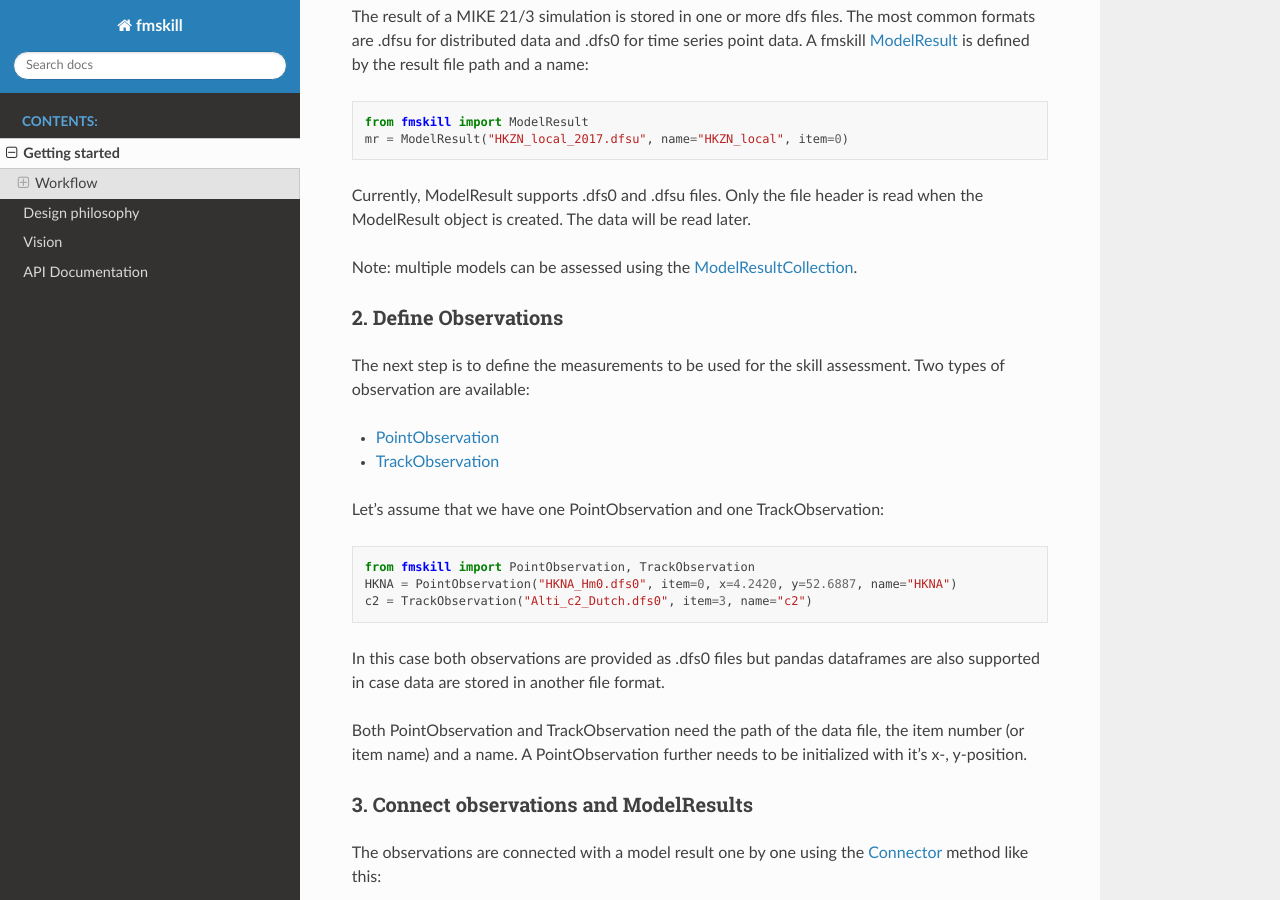
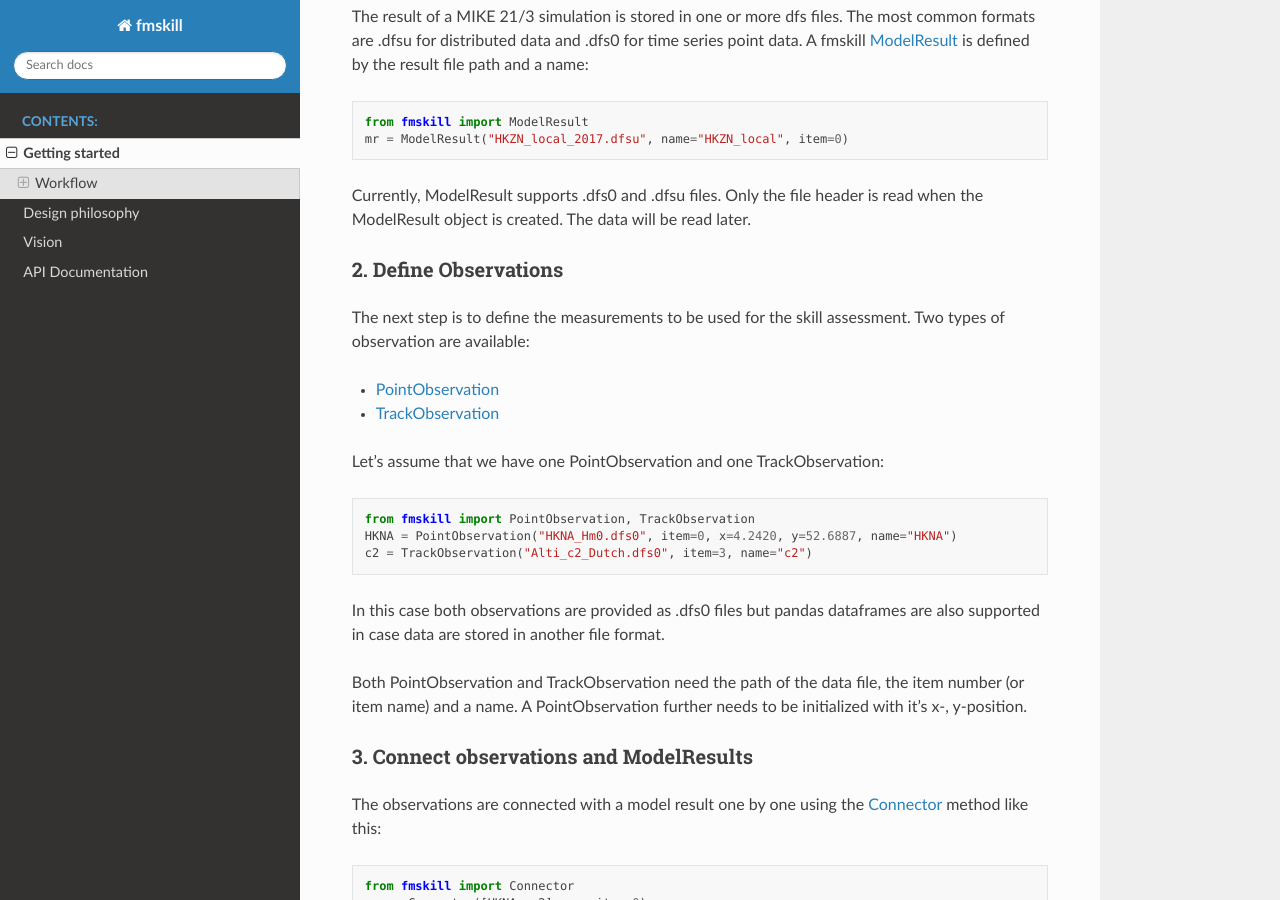
Before and after one commit to DHI/modelskill, a Sphinx documentation site: the page built from docs/getting_started.rst, in a window 1280 px wide and 900 px high, scrolled down 453 px. Built offline with Sphinx 7.4.7 and the Read the Docs theme 2.0.0, drawn with Linux system fonts in a browser that asks for light colours.

Commit message:
remove ModelResultCollection

```diff
--- a/docs/getting_started.rst
+++ b/docs/getting_started.rst
@@ -32,7 +32,6 @@ Currently, ModelResult supports .dfs0 and .dfsu files.
 Only the file header is read when the ModelResult object is created.
 The data will be read later.
 
-Note: multiple models can be assessed using the `ModelResultCollection <api.html#fmskill.model.ModelResultCollection>`_.
 
 
 2. Define Observations
```
